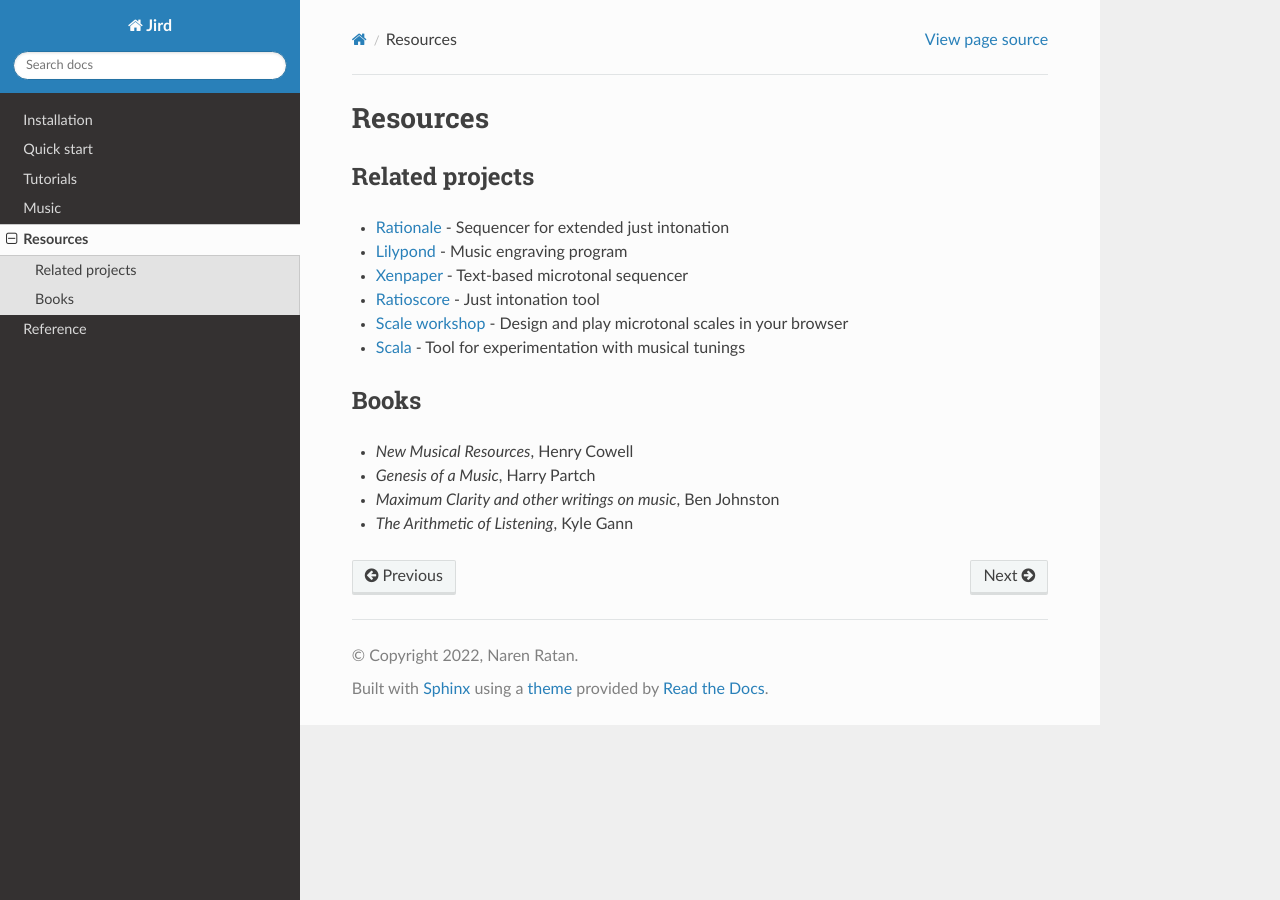
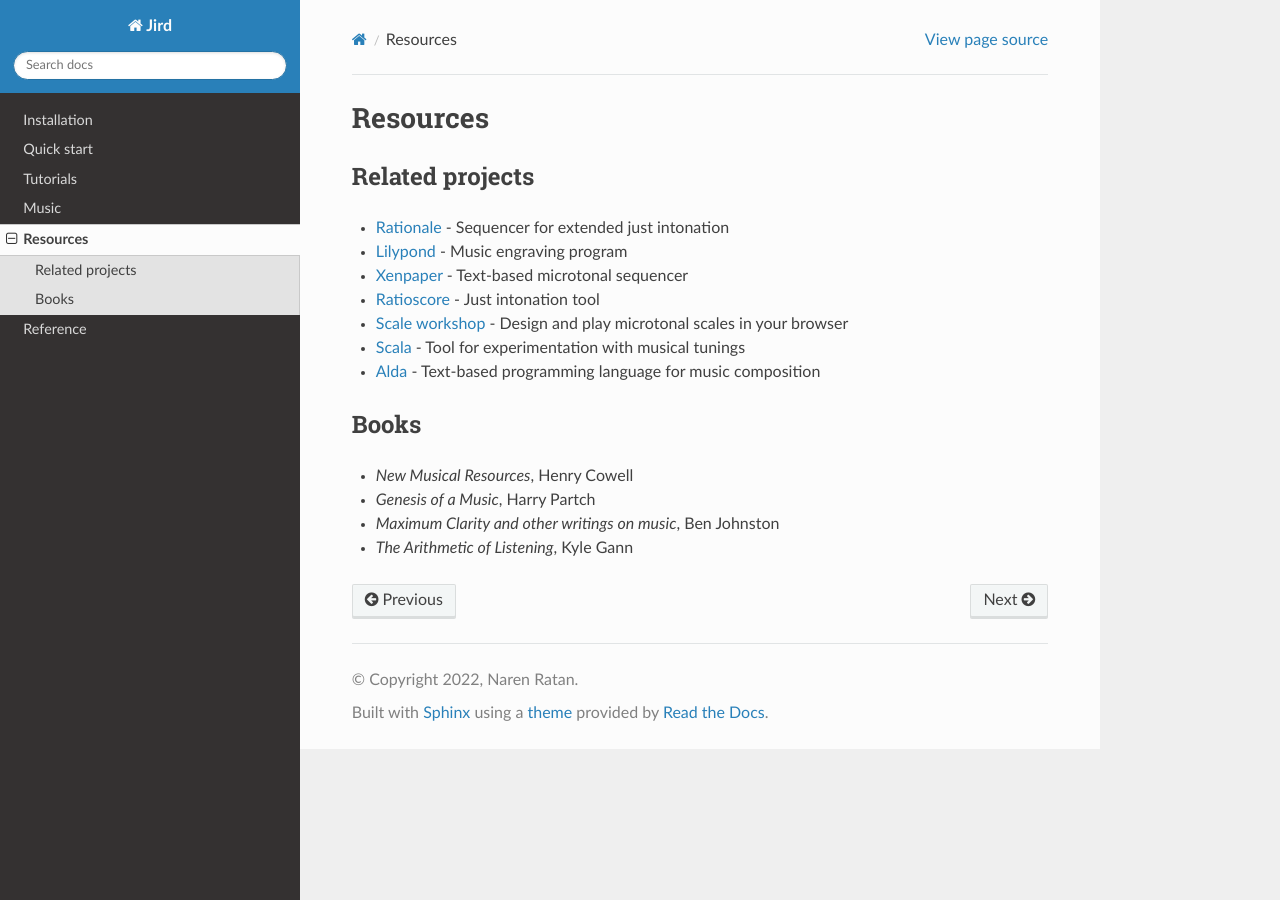
Before and after one commit to narenratan/jird, a Sphinx documentation site: the page built from docs/source/resources.rst, in a window 1280 px wide. Built offline with Sphinx 7.4.7 and the Read the Docs theme 2.0.0, drawn with Linux system fonts in a browser that asks for light colours.

Commit message:
Add Alda to related projects

```diff
--- a/docs/source/resources.rst
+++ b/docs/source/resources.rst
@@ -9,6 +9,7 @@
 - `Ratioscore <https://ratioscore.humdrum.org/>`_ - Just intonation tool
 - `Scale workshop <https://sevish.com/scaleworkshop/>`_ - Design and play microtonal scales in your browser
 - `Scala <https://www.huygens-fokker.org/scala/>`_ - Tool for experimentation with musical tunings
+- `Alda <https://github.com/alda-lang/alda>`_ - Text-based programming language for music composition
 
 Books
 -----
```
